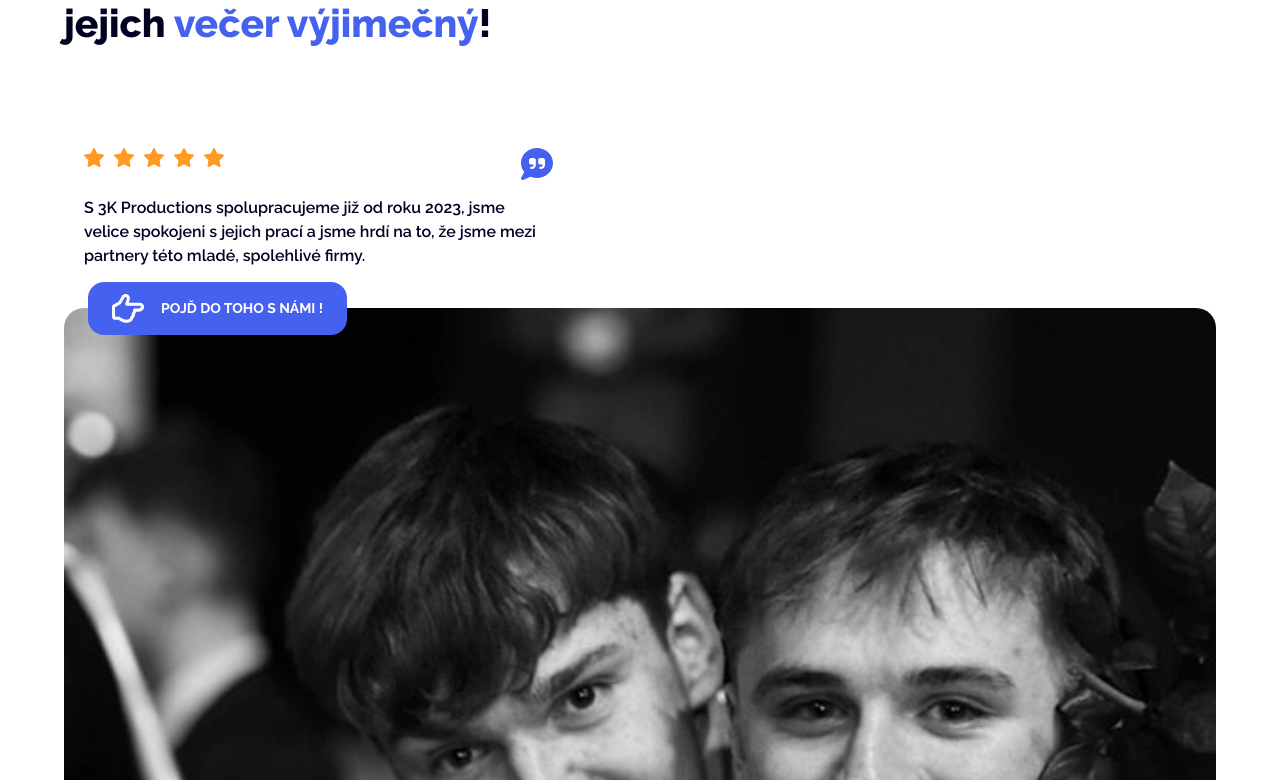
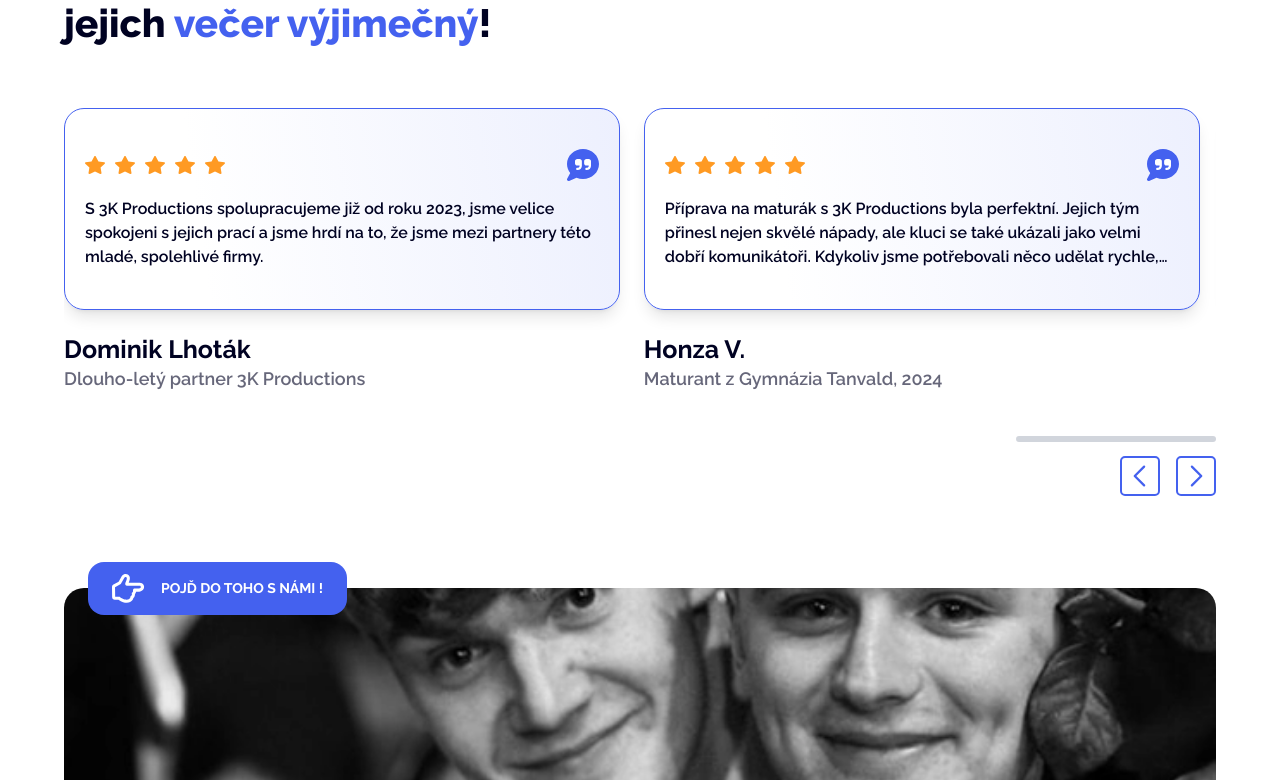
Before and after one commit to bobcermak/3kprods.cz, a Next.js app: page / in a window 1280 px wide. Shown: the part 3600-4380 px from the top of the page. Built offline with nearby package versions, Linux system fonts and the light colour scheme.

Commit message:
Add SwiperPrimary component and implement loading state: enhance HomePage with review carousel, update ReviewCard for better props handling, and improve Navbar and Footer styling

```diff
--- a/app/page.tsx
+++ b/app/page.tsx
@@ -1,7 +1,9 @@
-import { H1, H2, H3, H4, P, Ul, Li, Button, Badge, InfoCard, ExpertiseCard, ReviewCard } from "@/components";
+import { H1, H2, H3, H4, P, Ul, Li, Button, Badge, InfoCard, ExpertiseCard, ReviewCard, SwiperPrimary } from "@/components";
 import Image from "next/image";
+import { Review } from "@/types/appModels";
 
 const HomePage = () => {
+  const references: Review[] = [ { id: 1, personName: "Dominik Lhoták", personDescription: "Dlouho-letý partner 3K Productions", content: "S 3K Productions spolupracujeme již od roku 2023, jsme velice spokojeni s jejich prací a jsme hrdí na to, že jsme mezi partnery této mladé, spolehlivé firmy." }, { id: 2, personName: "Honza V.", personDescription: "Maturant z Gymnázia Tanvald, 2024", content: "Příprava na maturák s 3K Productions byla perfektní. Jejich tým přinesl nejen skvělé nápady, ale kluci se také ukázali jako velmi dobří komunikátoři. Kdykoliv jsme potřebovali něco udělat rychle, byli jsme si jistí, že se na kluky můžem spolehnout." }, { id: 3, personName: "Adéla K.", personDescription: "Hlavní organizátorka plesu, OA Liberec, 2024", content: "Výsledné aftermovie předčilo naše očekávání. Nechtěli jsme jen nudný záznam, ale video, které bude mít energii, a to se 3K Productions povedlo na jedničku. Skvěle zachytili atmosféru i momenty, kterých jsme si v tom shonu ani nevšimli. Díky za vzpomínku, která nevybledne." } ]
   return (
     <>
       <main>
@@ -87,7 +89,7 @@ const HomePage = () => {
         </section>
         <div className="mx-auto w-xcontent" id="stats">
           <div className="shadow-[0_10px_12px_0_#00022240] rounded-[60px] slaptop:rounded-[80px] relative before:content-[''] before:-bottom-10 before:-right-5 desktop:before:-bottom-20 desktop:before:-right-20 before:z-10 before:w-25 before:h-26 desktop:before:w-50 desktop:before:h-51 before:absolute before:bg-[url('/images/vectors/shape.svg')] before:bg-no-repeat before:bg-contain before:pointer-events-none before:-rotate-90">
-            <Ul className="flex flex-col slaptop:flex-row slaptop:gap-30 slaptop:justify-center desktop:gap-0 desktop:justify-between stablet:items-center gap-20 my-25 px-15 py-20 desktop:px-40 bg-light-blue/60 rounded-[60px] slaptop:rounded-[80px] inner-shadow-primary">
+            <Ul className="flex flex-col slaptop:flex-row slaptop:gap-30 slaptop:justify-center desktop:gap-0 desktop:justify-between stablet:items-center gap-20 my-25 xdesktop:mb-40 px-15 py-20 desktop:px-40 bg-light-blue/60 rounded-[60px] slaptop:rounded-[80px] inner-shadow-primary">
               <Li className="stablet:flex stablet:flex-col stablet:items-center slaptop:inline-block slaptop:w-[227px] laptop:w-fit laptop:max-w-[210px] desktop:max-w-[287px] list-none">
                 <P family="font-bungee" weight="font-medium" color="text-white" size="text-[3rem]" className="relative after:absolute after:content-[''] after:bottom-0 after:left-0 after:w-[140px] after:h-0.5 after:bg-white min-[1401px]:text-heading desktop:text-display">100+</P>
                 <div className="flex gap-4 items-center mt-6">
@@ -112,17 +114,21 @@ const HomePage = () => {
             </Ul>
           </div>
         </div>
-        <section className="mx-auto w-container laptop:flex laptop:items-center laptop:gap-25" id="reviews">
-          <div className="basis-1/2">
+        <section className="relative mx-auto w-container min-[1401px]:flex min-[1401px]:items-center min-[1401px]:gap-25" id="reviews">
+          <div className="min-[1401px]:basis-1/2">
             <header className="max-w-[780px]">
               <H2 weight="font-medium">Co se o nás povída?</H2>
               <H3 size="text-title" weight="font-extrabold" case="lowercase" className="laptop:text-heading mt-4 z-10"><strong className="font-extrabold text-light-blue"><span className="uppercase">M</span>aturanti</strong> o nás mluví jasně — s námi byl jejich <strong className="font-extrabold text-light-blue">večer výjimečný</strong>!</H3>
             </header>
-            <div className="mt-15">
-              <ReviewCard>S 3K Productions spolupracujeme již od roku 2023, jsme velice spokojeni s jejich prací a jsme hrdí na to, že jsme mezi partnery této mladé, spolehlivé firmy.</ReviewCard>
+            <div className="mt-15 mb-48">
+              <SwiperPrimary>
+                {references.map((reference) => (
+                  <ReviewCard key={reference.id} personName={reference.personName} personDescription={reference.personDescription}>{reference.content}</ReviewCard>
+                ))}
+              </SwiperPrimary>
             </div>
           </div>
-          <figure className="relative basis-1/2">
+          <figure className="relative mx-auto h-[375px] xphone:h-[480px] min-[1401px]:basis-1/2 min-[1401px]:h-auto">
             <Badge className="absolute top-0 -mt-[1.65625rem] left-6 right-6 desktop:left-12 desktop:right-9">Pojď do toho s námi !</Badge>
             <Image className="img-responsive rounded-[20px]" src="/images/content/couple-image.webp" alt="3kprods - fotka z maturitního plesu" loading="lazy" width={668} height={720} />
           </figure>
--- a/components/cards/ReviewCard.tsx
+++ b/components/cards/ReviewCard.tsx
@@ -1,22 +1,30 @@
-import { P } from "@/components";
+import { H4, P } from "@/components";
 import { FC } from "react";
 
 type ReviewCardProps = {
-    children?: React.ReactNode
+    personName: string,
+    personDescription: string,
+    children: React.ReactNode
 }
-const ReviewCard: FC<ReviewCardProps> = ({ children }) => {
+const ReviewCard: FC<ReviewCardProps> = ({ personName, personDescription, children }) => {
   return (
-    <article className="px-5 py-10 max-w-[509px]">
-        <div className="flex justify-between">
-            <header className="w-[140px]">
-                <img className="svg-responsive" src="/images/vectors/stars.svg" alt="3kprods - fotka hvězdiček" loading="lazy"/>
+    <article>
+        <div className="px-5 py-10 bg-[linear-gradient(82deg,#FFFFFF_25%,#EDF0FE_100%)] rounded-[20px] border border-light-blue shadow-lg">
+            <header className="flex justify-between items-center">
+                <figure className="w-[140px]">
+                    <img className="svg-responsive" src="/images/vectors/stars.svg" alt="3kprods - fotka hvězdiček" loading="lazy"/>
+                </figure>
+                <figure className="w-8 h-8">
+                    <img className="svg-responsive" src="/images/vectors/comment.svg" alt="3kprods - fotka komentáře" loading="lazy"/>
+                </figure>
             </header>
-            <div className="w-8 h-8">
-                <img className="svg-responsive" src="/images/vectors/comment.svg" alt="3kprods - fotka komentáře" loading="lazy"/>
+            <div className="mt-4">
+                <P className="line-clamp-3">{children}</P>
             </div>
         </div>
-        <footer className="mt-4">
-            <P>{children}</P>
+        <footer className="mt-6">
+            <H4 size="text-sub" weight="font-bold" case="capitalize">{personName}</H4>
+            <P size="text-[18px]" weight="font-semibold" className="text-dark/60">{personDescription}</P>
         </footer>
     </article>
   )
--- a/components/index.ts
+++ b/components/index.ts
@@ -16,3 +16,4 @@ export { default as FooterCredits } from './layout/footer/FooterCredits';
 export { default as PoweredBy } from './layout/footer/PoweredBy';
 export { default as Hamburger } from './layout/header/Hamburger';
 export { default as Footer } from './layout/footer/Footer';
+export { default as SwiperPrimary } from './swipers/SwiperPrimary';
--- a/components/layout/footer/Footer.tsx
+++ b/components/layout/footer/Footer.tsx
@@ -3,7 +3,7 @@ import Image from "next/image";
 
 const Footer = () => {
     return (
-        <footer>
+        <footer className="mt-25">
             <section id="contact-us">
                 <div>
                     <header>
--- a/components/layout/header/Navbar.tsx
+++ b/components/layout/header/Navbar.tsx
@@ -24,12 +24,12 @@ const Navbar: FC<NavbarProps> = ({ logo, button, className, href, children }) =>
     }, [isMenuOpen]);
     return (
         <nav className={classes}>
-            <Link href="/" className="w-[80px] h-[80px] z-50" onClick={() => setIsMenuOpen(prev => !prev)}><Image className="img-responsive" src={logo} alt="3kprods - logo" width={100} height={100}/></Link>
-            <Ul onClick={() => setIsMenuOpen(prev => !prev)} type="menu" className={`flex laptop:items-center absolute laptop:static top-full laptop:top-none left-0 laptop:left-none right-0 laptop:right-none mx-5 mt-6 laptop:m-0 rounded-[1.25rem] laptop:rounded-b-none shadow-secondary laptop:shadow-none inner-shadow-primary inner-shadow-none laptop:justify-center bg-[linear-gradient(77deg,#1C2E55_0%,#243c91_25%,#4461ef_49%,#98a8f7_100%)] laptop:bg-none flex-col laptop:flex-row gap-6 laptop:gap-8 px-3 py-6 laptop:p-0 transition-all duration-550 ease-in-out laptop:opacity-100 laptop:pointer-events-auto ${isMenuOpen ? "opacity-100 translate-x-0" : "opacity-0 -translate-x-10 pointer-events-none"}`}>
+            <Link href="/" className="w-[80px] h-[80px] z-50" onClick={() => setIsMenuOpen(false)}><Image className="img-responsive" src={logo} alt="3kprods - logo" width={100} height={100}/></Link>
+            <Ul onClick={() => setIsMenuOpen(false)} type="menu" className={`flex laptop:items-center absolute laptop:static top-full laptop:top-none left-0 laptop:left-none right-0 laptop:right-none mx-5 mt-6 laptop:m-0 rounded-[1.25rem] laptop:rounded-b-none shadow-secondary laptop:shadow-none inner-shadow-primary inner-shadow-none laptop:justify-center bg-[linear-gradient(77deg,#1C2E55_0%,#243c91_25%,#4461ef_49%,#98a8f7_100%)] laptop:bg-none flex-col laptop:flex-row gap-6 laptop:gap-8 px-3 py-6 laptop:p-0 transition-all duration-550 ease-in-out laptop:opacity-100 laptop:pointer-events-auto ${isMenuOpen ? "opacity-100 translate-x-0" : "opacity-0 -translate-x-10 pointer-events-none"}`}>
                 {children}
             </Ul>
             <div className="flex items-center gap-4">
-                <Button href={href}>{button}</Button>
+                <Button onClick={() => setIsMenuOpen(false)} href={href}>{button}</Button>
                 <Hamburger isOpen={isMenuOpen} onToggle={() => {setTimeout(() => setIsMenuOpen(prev => !prev), 100)}}/>
             </div>
         </nav>
--- /dev/null
+++ b/components/swipers/SwiperPrimary.tsx
@@ -0,0 +1,65 @@
+"use client";
+
+import { type FC, JSX, useCallback, useEffect, useState } from "react";
+import useEmblaCarousel from "embla-carousel-react";
+import { GoChevronLeft, GoChevronRight } from "react-icons/go";
+import { Ul, Li } from "@/components";
+
+type SwiperPrimaryProps = {
+  children: JSX.Element[]
+};
+const SwiperPrimary: FC<SwiperPrimaryProps> = ({ children }) => {
+  //Hooks
+  const [scrollProgress, setScrollProgress] = useState<number>(0);
+
+  const [emblaRef, emblaApi] = useEmblaCarousel({
+    loop: false,
+    align: "start",
+    dragFree: true,
+    containScroll: "trimSnaps"
+  });
+  const scrollPrev = useCallback(() => emblaApi?.scrollPrev(), [emblaApi]);
+  const scrollNext = useCallback(() => emblaApi?.scrollNext(), [emblaApi]);
+  useEffect(() => {
+    if (!emblaApi) return;
+    const updateProgress = () => {
+      const index = emblaApi.selectedScrollSnap();
+      const total = emblaApi.scrollSnapList().length;
+      const progress = total > 1 ? index / (total - 1) : 1;
+      setScrollProgress(progress);
+    };
+    emblaApi.on("select", updateProgress);
+    emblaApi.on("reInit", updateProgress);
+    updateProgress();
+    const interval = setInterval(() => {
+      if (emblaApi.canScrollNext()) emblaApi.scrollNext();
+      else emblaApi.scrollTo(0);
+    }, 10000);
+    return () => {
+      clearInterval(interval);
+      emblaApi.off("select", updateProgress);
+      emblaApi.off("reInit", updateProgress);
+    };
+  }, [emblaApi]);
+  return (
+    <div className="relative mx-auto w-full">
+      <div className="overflow-hidden" ref={emblaRef}>
+        <Ul className="flex gap-6 items-start">
+          {children.map((child, index) => (
+          <Li key={index} className={`shrink-0 basis-full tablet:basis-[48.25%] transition-all ease-in-out duration-750 list-none`}>
+            {child}
+          </Li>
+        ))}
+        </Ul>
+      </div>
+      <div className="absolute right-0 mt-10 w-full max-w-50 h-1.5 bg-gray-300 rounded-full overflow-hidden">
+        <div className="h-full bg-light-blue transition-transform duration-250" style={{ transform: `scaleX(${scrollProgress})`, transformOrigin: "left" }}></div>
+      </div>
+      <div className="absolute flex gap-4 mt-15 right-0">
+        <button onClick={scrollPrev}><GoChevronLeft className="text-light-blue hover:text-blue active:text-blue transition-all duration-250 w-10 h-10 border-2 rounded-[5px] cursor-pointer"/></button>
+        <button onClick={scrollNext}><GoChevronRight className="text-light-blue hover:text-blue active:text-blue transition-all duration-250 w-10 h-10 border-2 rounded-[5px] cursor-pointer"/></button>
+      </div>
+    </div>
+  )
+}
+export default SwiperPrimary;
--- a/components/typography/types.ts
+++ b/components/typography/types.ts
@@ -5,5 +5,5 @@ export type FontWeight = "font-light" | "font-normal" | "font-medium" | "font-se
 export type Leading = "leading-tight" | "leading-snug" | "leading-normal" | null;
 export type TextAlign = "text-left" | "text-center" | "text-right" | "text-justify" | null;
 export type TextColor = "bg-blue" | "text-blue" | "bg-light-blue" | "text-light-blue" | "bg-green" | "text-green" | "bg-dark-white" | "text-dark-white" | "bg-white" | "text-white" | "bg-dark" | "text-dark" | "bg-gold" | "text-gold" | null;
-export type TextCase = "uppercase" | "lowercase" | null;
+export type TextCase = "uppercase" | "lowercase" | "capitalize" | null;
 export type UlType = "list-disc" | "list-decimal" | "list-none" | "menu" | null;
--- a/package.json
+++ b/package.json
@@ -18,7 +18,8 @@
     "nodemailer": "^7.0.11",
     "postcss": "^8.5.6",
     "react": "^19.2.1",
-    "react-dom": "^19.2.1"
+    "react-dom": "^19.2.1",
+    "react-icons": "^5.5.0"
   },
   "devDependencies": {
     "@tailwindcss/postcss": "^4",
--- /dev/null
+++ b/types/appModels.ts
@@ -0,0 +1,6 @@
+export type Review = {
+    id: number,
+    personName: string,
+    personDescription: string,
+    content: string
+}
```
Also changed, not shown: app/loading.tsx (added, +10 -0 lines), 1 other file (tests, documents, lock files or other folders).
